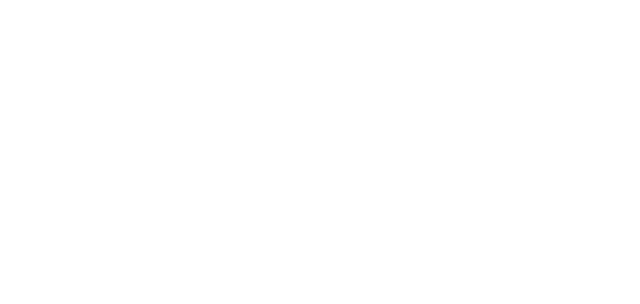
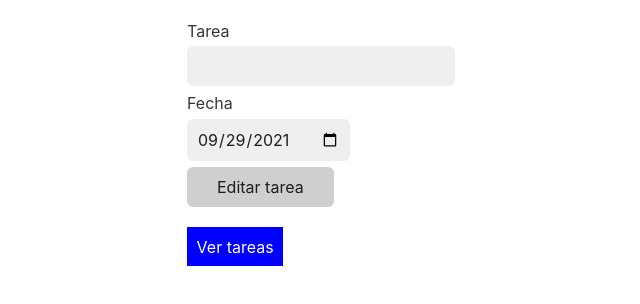
Before and after one commit to jahirfiquitiva/ejercicios-misiontic2022, a React (Create React App) app in the folder react-example/: page /edit/1 in a window 1280 px wide. Shown: the top 304 px of the page, without its empty margins (53-693 px from the left). Built offline with nearby package versions, Linux system fonts and the light colour scheme; no server answers.

Commit message:
Allow tasks edition

```diff
--- a/react-example/src/components/App/App.js
+++ b/react-example/src/components/App/App.js
@@ -13,13 +13,17 @@
         <div>
           <p>Página principal</p>
           <br/>
-          <Link to={'/login'}>Crear tareas</Link>
+          <Link to={'/create'}>Crear tareas</Link>
           <br/>
           <Link to={'/tasks'}>Ver tareas</Link>
         </div>
       </Route>
       <AppContextComponent>
-        <Route path={'/login'}>
+        <Route path={'/create'}>
+          <Form />
+        </Route>
+
+        <Route path={'/edit/:id?'}>
           <Form />
         </Route>
 
--- a/react-example/src/components/Form/Form.js
+++ b/react-example/src/components/Form/Form.js
@@ -1,14 +1,31 @@
-import { useState } from 'react';
+import { useEffect, useState } from 'react';
 import PropTypes from 'prop-types';
-import { Link } from 'react-router-dom';
-import { httpPost } from '../../utils/fetch';
+import { Link, useParams } from 'react-router-dom';
+import { httpGet, httpPatch, httpPost } from '../../utils/fetch';
 import './Form.css';
 // PropTypes
 
 const Form = (props) => {
+  const { pathname } = window.location;
+  const isForEdit = !pathname.includes('create');
+  const params = useParams();
   const [valorTarea, cambiarValorDeTarea] = useState('');
   const [valorFecha, cambiarValorDeFecha] = useState('2021-09-29');
   const [tareaCreada, setTareaCreada] = useState(false);
+
+  useEffect(() => {
+    if (!params.id && isForEdit) {
+      window.location.href = '/create';
+      return;
+    }
+    const getTaskData = async () => {
+      const taskData = await httpGet(`${process.env.REACT_APP_BACKEND_URL}/tasks/${params.id}`);
+      const task = taskData[0];
+      cambiarValorDeTarea(task.task);
+      cambiarValorDeFecha(task.due);
+    };
+    getTaskData();
+  }, []);
 
   const buttonClick = async () => {
     const newTask = {
@@ -17,6 +34,18 @@
       done: false,
     };
 
+    if (isForEdit) {
+      const updatedTask = await httpPatch(`${process.env.REACT_APP_BACKEND_URL}/tasks/${params.id}`, {
+        body: JSON.stringify(newTask),
+      });
+      console.log(updatedTask);
+      if (updatedTask[0]._id) {
+        setTareaCreada(true);
+        setTimeout(() => {
+          setTareaCreada(false);
+        }, 3000);
+      }
+    } else {
       const createdTask = await httpPost(`${process.env.REACT_APP_BACKEND_URL}/tasks`, {
         body: JSON.stringify(newTask),
       });
@@ -24,7 +53,8 @@
         setTareaCreada(true);
         setTimeout(() => {
           setTareaCreada(false);
-      }, 3000)
+        }, 3000);
+      }
     }
   };
 
@@ -53,7 +83,7 @@
         />
       </div>
       <button type={'button'} onClick={buttonClick}>
-        Crear tarea
+        {isForEdit ? 'Editar' : 'Crear'} tarea
       </button>
       <br />
       <br />
@@ -61,7 +91,7 @@
         Ver tareas
       </Link>
       {tareaCreada && (
-        <p>Tarea creada exitosamente!</p>
+        <p>{isForEdit ? 'Tarea actualizada exitosamente!' : 'Tarea creada exitosamente!'}</p>
       )}
     </form>
   );
--- a/react-example/src/components/Task/Task.js
+++ b/react-example/src/components/Task/Task.js
@@ -8,6 +8,10 @@
       <div>
         <h6>{props.task}</h6>
         <p>{`Due: ${props.due}`}</p>
+
+        <a href={`/edit/${props.id}`}>
+          Editar tarea
+        </a>
       </div>
     </div>
   );
--- a/react-example/src/components/TasksList/TasksList.js
+++ b/react-example/src/components/TasksList/TasksList.js
@@ -16,11 +16,11 @@
 
   return (
     <div>
+      <Link to={'/login'}>Crear tareas</Link>
+      <br />
       {(tasks || []).map((item, index) => {
-        return <Task key={index} task={item.task} due={item.due} done={item.done} />;
+        return <Task key={index} id={item._id} task={item.task} due={item.due} done={item.done} />;
       })}
-      <br />
-      <Link to={'/login'}>Crear tareas</Link>
     </div>
   );
 };
```
Lines whose indentation alone changed are shown as unchanged.
